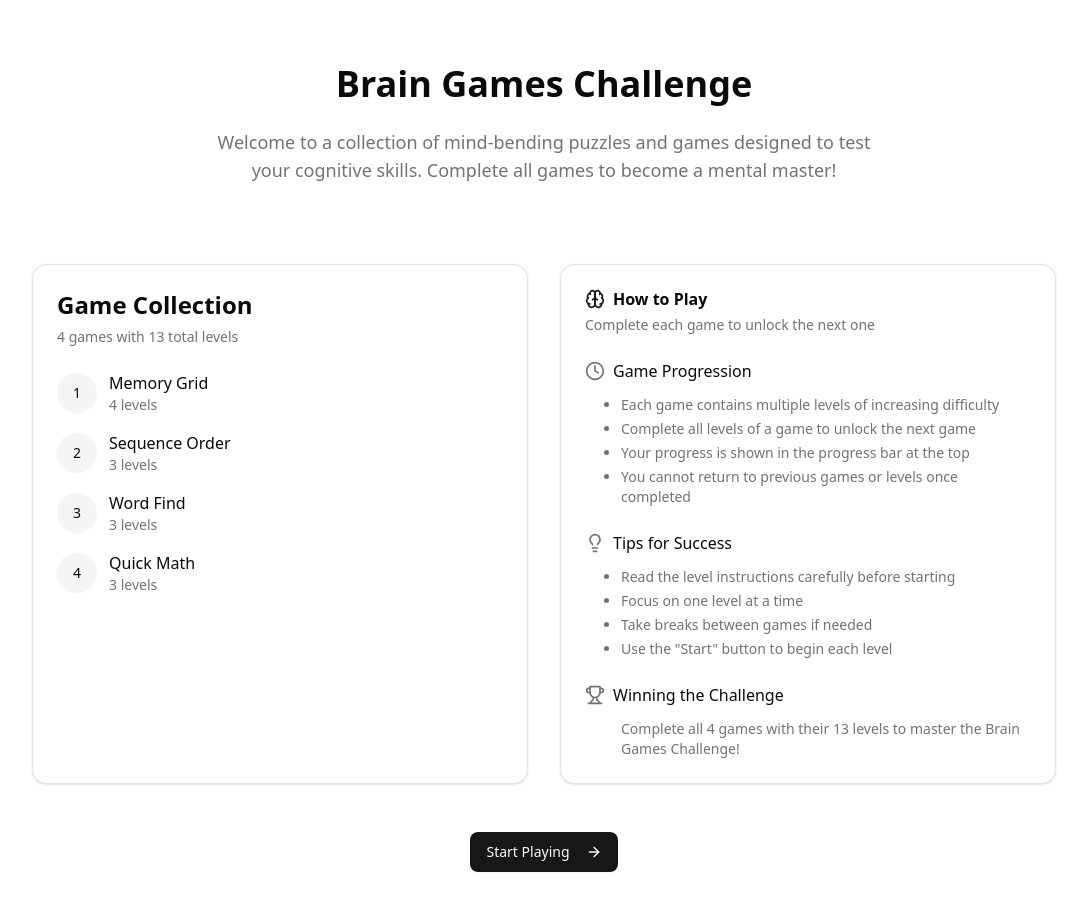
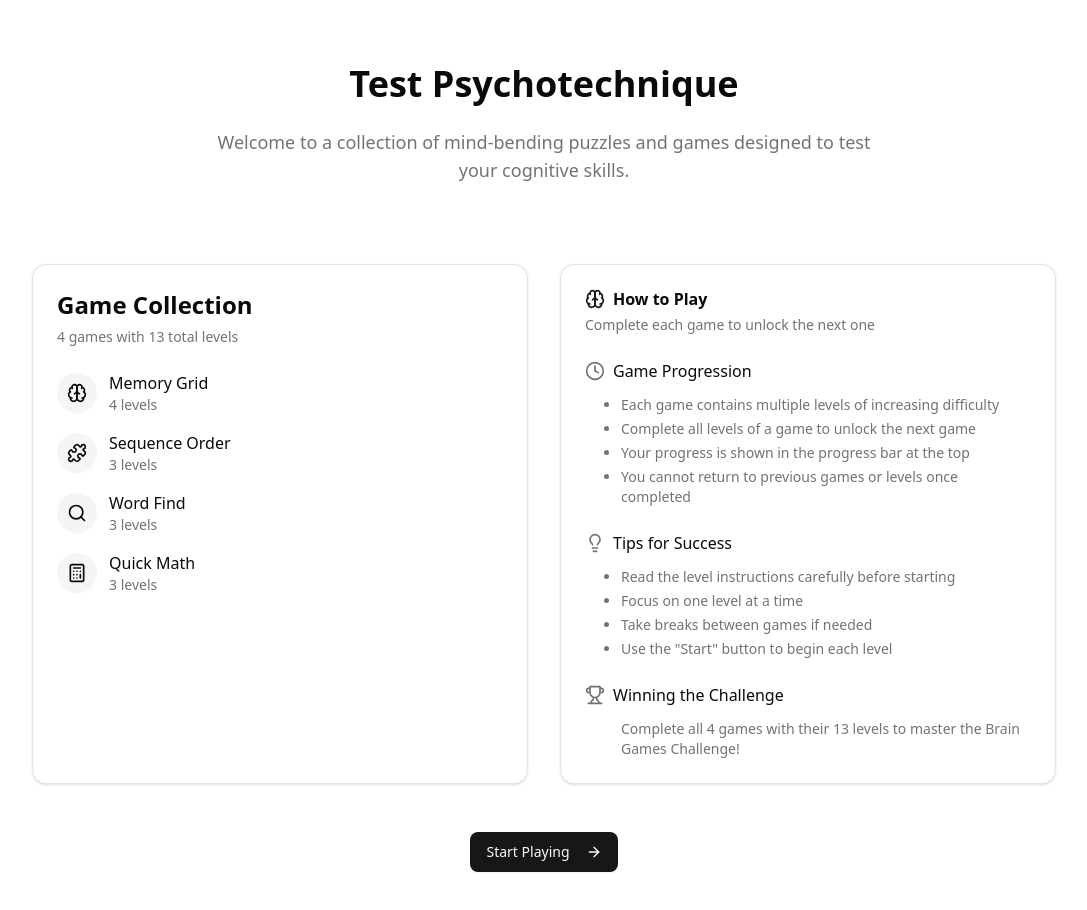
Before and after one commit to um6p-vanguard/test-psychotechnique, a Next.js app: page / in a window 1280 px wide. Shown: the top 910 px of the page, without its empty margins (96-1183 px from the left). Built offline with nearby package versions, Linux system fonts and the light colour scheme.

Commit message:
update game data structure to use React nodes for icons and improve navigation with Link component

```diff
--- a/src/app/page.tsx
+++ b/src/app/page.tsx
@@ -1,31 +1,22 @@
 'use client';
 
-import { useRouter } from 'next/navigation';
+import Link from 'next/link';
 
 import { ArrowRight, Brain, Clock, Lightbulb, Trophy } from 'lucide-react';
 
 import { Button } from '@/components/ui/button';
-import {
-  Card,
-  CardContent,
-  CardDescription,
-  CardFooter,
-  CardHeader,
-  CardTitle,
-} from '@/components/ui/card';
+import { Card, CardContent, CardDescription, CardHeader, CardTitle } from '@/components/ui/card';
 
 import { GAMES_DATA } from '@/lib/data';
 
 export default function HomePage() {
-  const router = useRouter();
-
   return (
     <main className="container mx-auto flex flex-col items-center gap-8 px-4 py-16">
       <div className="text-center">
-        <h1 className="mb-6 text-4xl font-bold">Brain Games Challenge</h1>
+        <h1 className="mb-6 text-4xl font-bold">Test Psychotechnique</h1>
         <p className="text-muted-foreground mx-auto mb-12 max-w-2xl text-lg">
           Welcome to a collection of mind-bending puzzles and games designed to test your cognitive
-          skills. Complete all games to become a mental master!
+          skills.
         </p>
       </div>
 
@@ -44,7 +35,7 @@ export default function HomePage() {
               {GAMES_DATA.map((game, index) => (
                 <div key={game.id} className="flex items-center gap-3">
                   <div className="bg-muted flex h-10 w-10 items-center justify-center rounded-full">
-                    <span className="text-sm font-medium">{index + 1}</span>
+                    <span className="text-sm font-medium">{game.icon}</span>
                   </div>
                   <div>
                     <h3 className="font-medium">{game.name}</h3>
@@ -107,9 +98,11 @@ export default function HomePage() {
         </Card>
       </div>
 
-      <Button onClick={() => router.push('/play')} size="lg" className="mt-4">
-        Start Playing
-        <ArrowRight className="ml-2 h-4 w-4" />
+      <Button size="lg" className="mt-4" asChild>
+        <Link href="/play">
+          Start Playing
+          <ArrowRight className="ml-2 h-4 w-4" />
+        </Link>
       </Button>
     </main>
   );
--- a/src/components/game/game-progress-bar.tsx
+++ b/src/components/game/game-progress-bar.tsx
@@ -3,7 +3,7 @@
 import { memo } from 'react';
 
 import { cva } from 'class-variance-authority';
-import { Brain, Calculator, CheckCircle2, ListOrdered, Lock, Puzzle, Search } from 'lucide-react';
+import { CheckCircle2, Lock } from 'lucide-react';
 
 import { Progress } from '@/components/ui/progress';
 import { Tooltip, TooltipContent, TooltipProvider, TooltipTrigger } from '@/components/ui/tooltip';
@@ -17,15 +17,6 @@ interface GameProgressBarProps {
   currentGameIndex: number;
   onGameSelect?: (index: number) => void;
 }
-
-// Map icon names to Lucide components
-const iconMap: Record<string, React.ReactNode> = {
-  brain: <Brain className="h-5 w-5" />,
-  'list-ordered': <ListOrdered className="h-5 w-5" />,
-  puzzle: <Puzzle className="h-5 w-5" />,
-  search: <Search className="h-5 w-5" />,
-  calculator: <Calculator className="h-5 w-5" />,
-};
 
 // Define styles for the game indicators using cva
 const gameIndicatorStyles = cva(
@@ -76,7 +67,6 @@ export const GameProgressBar = memo(function GameProgressBar({
                 const isActive = status === 'active';
                 const isPassed = status === 'passed';
                 const isPending = status === 'pending';
-                const gameIcon = game.icon && iconMap[game.icon] ? iconMap[game.icon] : index + 1;
 
                 return (
                   <Tooltip key={game.id}>
@@ -99,7 +89,7 @@ export const GameProgressBar = memo(function GameProgressBar({
                               <Lock className="h-4 w-4" />
                             </div>
                           ) : (
-                            gameIcon
+                            game.icon
                           )}
                         </div>
 
--- a/src/lib/data.ts
+++ b/src/lib/data.tsx
@@ -1,10 +1,12 @@
+import { Brain, Calculator, Puzzle, Search } from 'lucide-react';
+
 import type { Game } from './types';
 
 export const GAMES_DATA: Game[] = [
   {
     id: 'game-1',
     name: 'Memory Grid',
-    icon: 'brain',
+    icon: <Brain className="h-5 w-5" />,
     levels: [
       {
         id: 'g7-l1',
@@ -35,7 +37,7 @@ export const GAMES_DATA: Game[] = [
   {
     id: 'game-2',
     name: 'Sequence Order',
-    icon: 'puzzle',
+    icon: <Puzzle className="h-5 w-5" />,
     levels: [
       {
         id: 'g2-l1',
@@ -57,7 +59,7 @@ export const GAMES_DATA: Game[] = [
   {
     id: 'game-3',
     name: 'Word Find',
-    icon: 'search',
+    icon: <Search className="h-5 w-5" />,
     levels: [
       {
         id: 'g3-l1',
@@ -75,7 +77,7 @@ export const GAMES_DATA: Game[] = [
   {
     id: 'game-4',
     name: 'Quick Math',
-    icon: 'calculator',
+    icon: <Calculator className="h-5 w-5" />,
     levels: [
       {
         id: 'g4-l1',
--- a/src/lib/types.ts
+++ b/src/lib/types.ts
@@ -9,7 +9,7 @@ export interface Level {
 export interface Game {
   id: string;
   name: string;
-  icon?: string; // Placeholder for icon path or component identifier
+  icon: React.ReactNode; // Placeholder for icon path or component identifier
   levels: Level[];
 }
 
```
